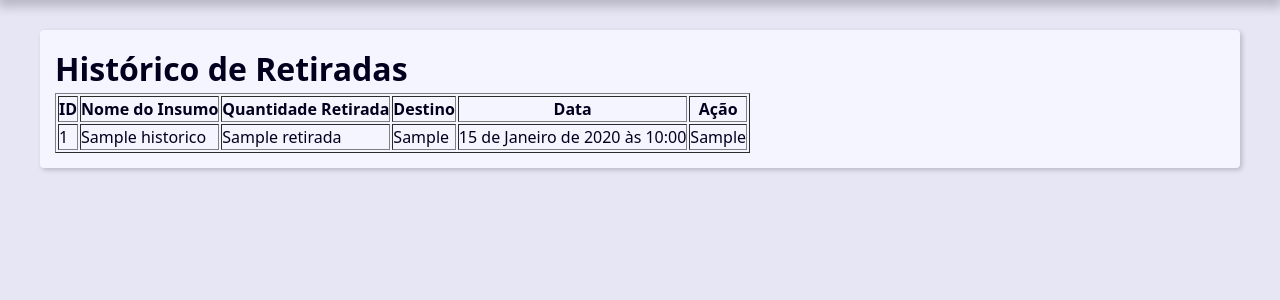
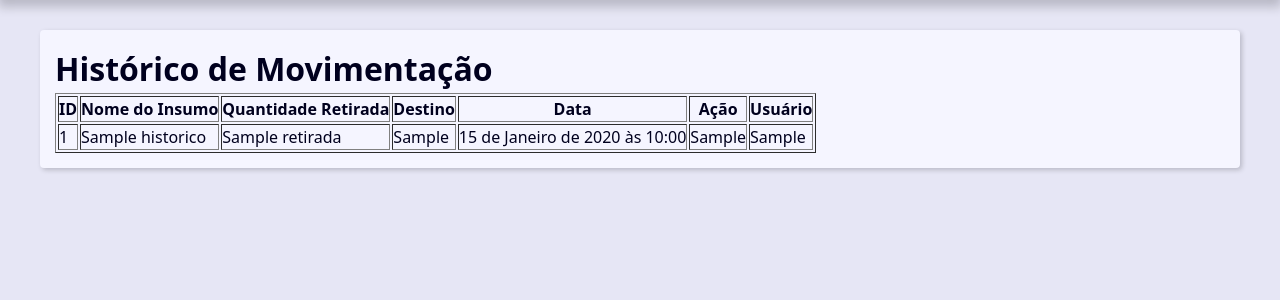
Before and after one commit to yurilealdacruz/Controle-de-estoque-Django, a Django app: template polls/templates/historico_retiradas.html in a window 1280 px wide. Shown: the part 239-539 px from the top of the page. Run offline with Django 5.2, Linux system fonts and the light colour scheme; the template is opened without the code that fills it: most values are stand-ins (such as "Sample title", 1, 10 or a date in 2020).

Commit message:
Add user history

```diff
--- a/polls/templates/historico_retiradas.html
+++ b/polls/templates/historico_retiradas.html
@@ -2,7 +2,7 @@
 
 {% block content %}
 
-    <h1>Histórico de Retiradas</h1>
+    <h1>Histórico de Movimentação</h1>
     <table border="1">
         <thead>
             <tr>
@@ -12,6 +12,7 @@
                 <th>Destino</th>
                 <th>Data</th>
                 <th>Ação</th>
+                <th>Usuário</th>
             </tr>
         </thead>
         <tbody>
@@ -23,6 +24,7 @@
                 <td>{{ historico.sala_laboratorio }}</td>
                 <td>{{ historico.history_date }}</td>
                 <td>{{ historico.history_type }}</td>
+                <td>{{ historico.history_user}}</td>
             </tr>
             {% endfor %}
         </tbody>
```
